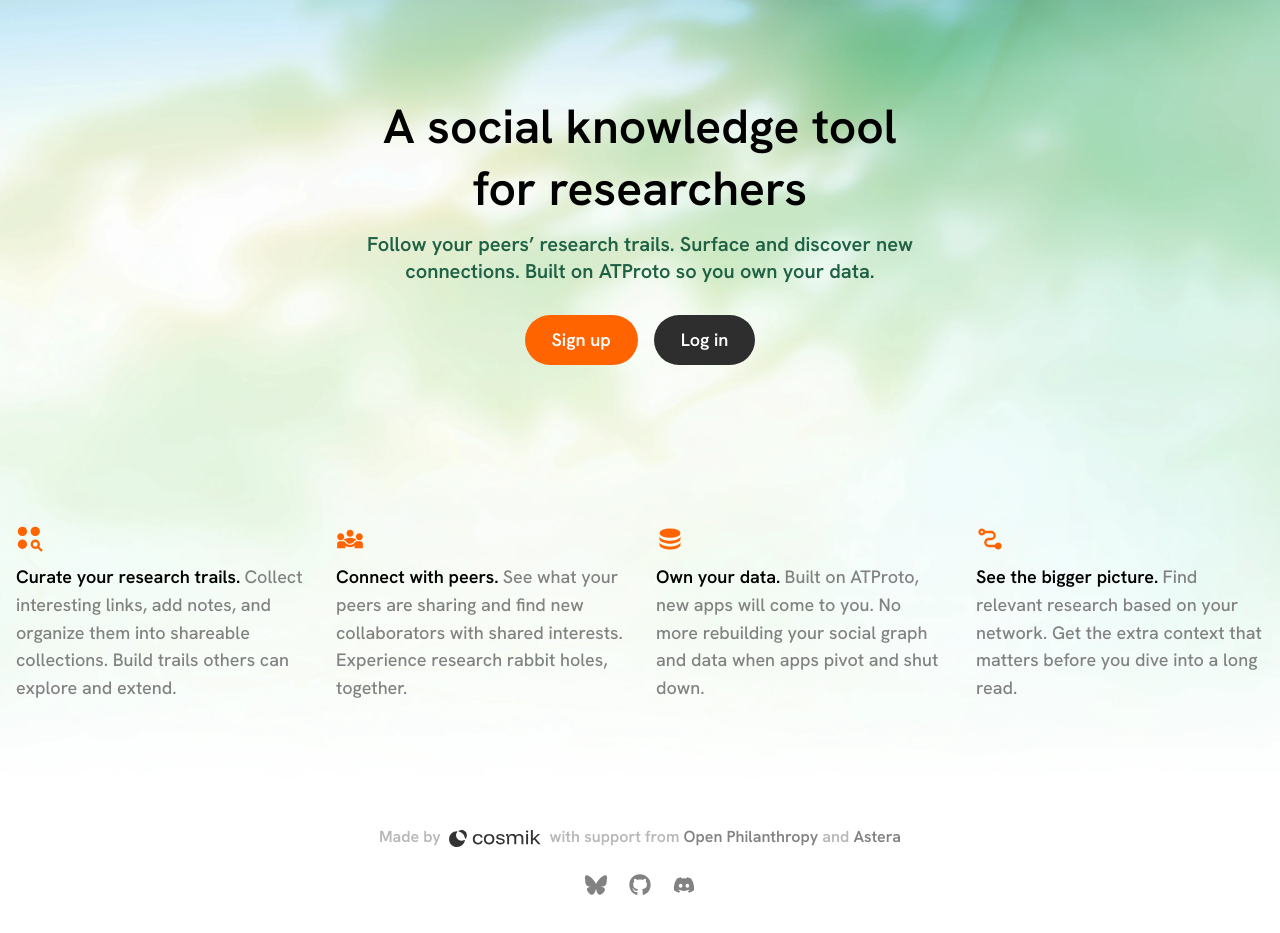
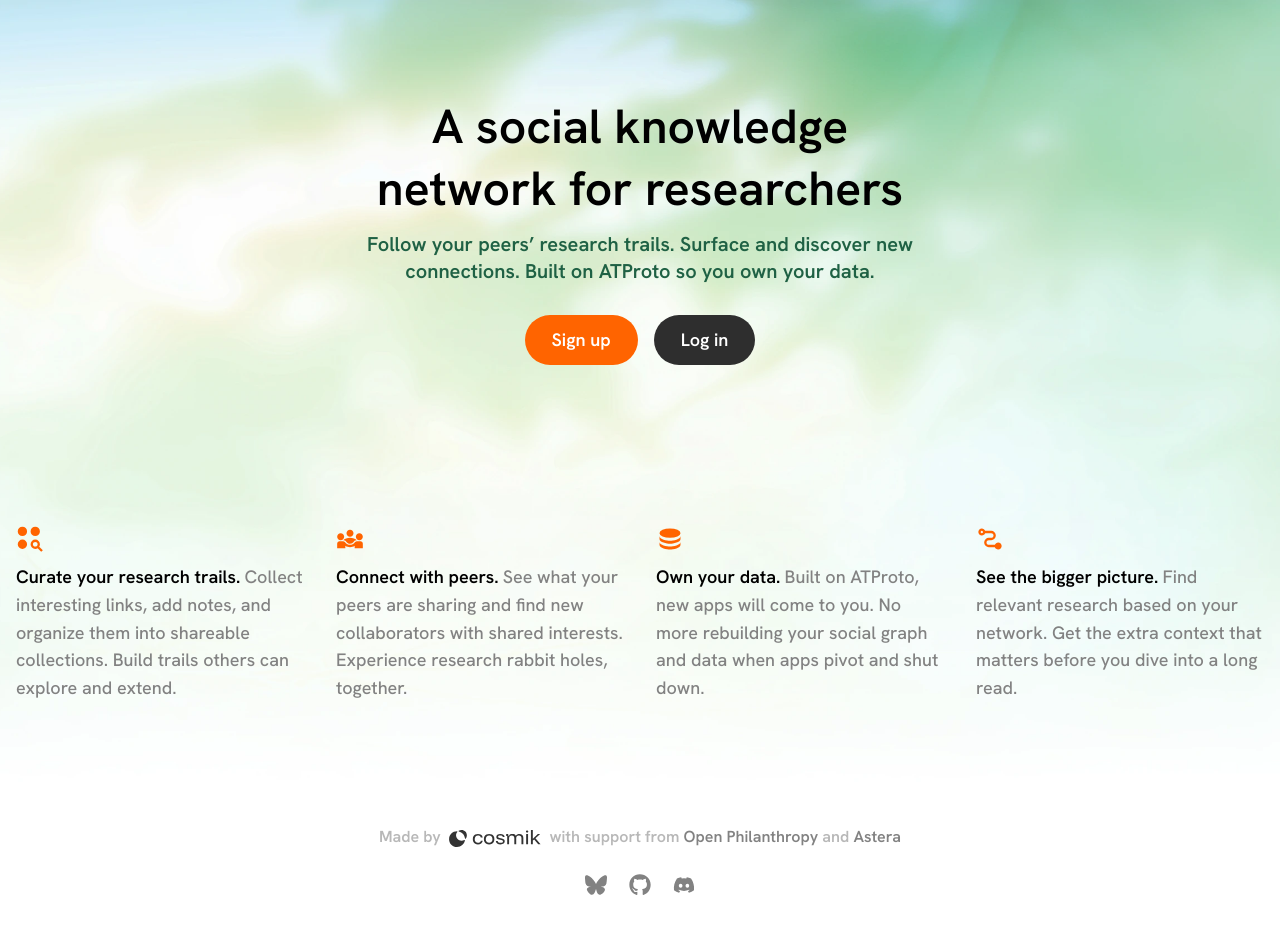
Before and after one commit to weswalla/atproto-semble, a Next.js app in the folder src/webapp/: page / in a window 1280 px wide. Built offline with nearby package versions, Linux system fonts and the light colour scheme.

Commit message:
feat: update landing page tagline

```diff
--- a/src/webapp/components/LandingPage.tsx
+++ b/src/webapp/components/LandingPage.tsx
@@ -32,7 +32,7 @@ export default function LandingPage() {
             <Stack align="center" gap={'5rem'}>
               <Stack gap={'xs'} align="center" maw={550} mx={'auto'}>
                 <Title order={1} fw={600} fz={'3rem'} ta={'center'}>
-                  A social knowledge tool for researchers
+                  A social knowledge network for researchers
                 </Title>
                 <Title order={2} fw={600} fz={'xl'} c={'#1F6144'} ta={'center'}>
                   Follow your peers’ research trails. Surface and discover new
```
